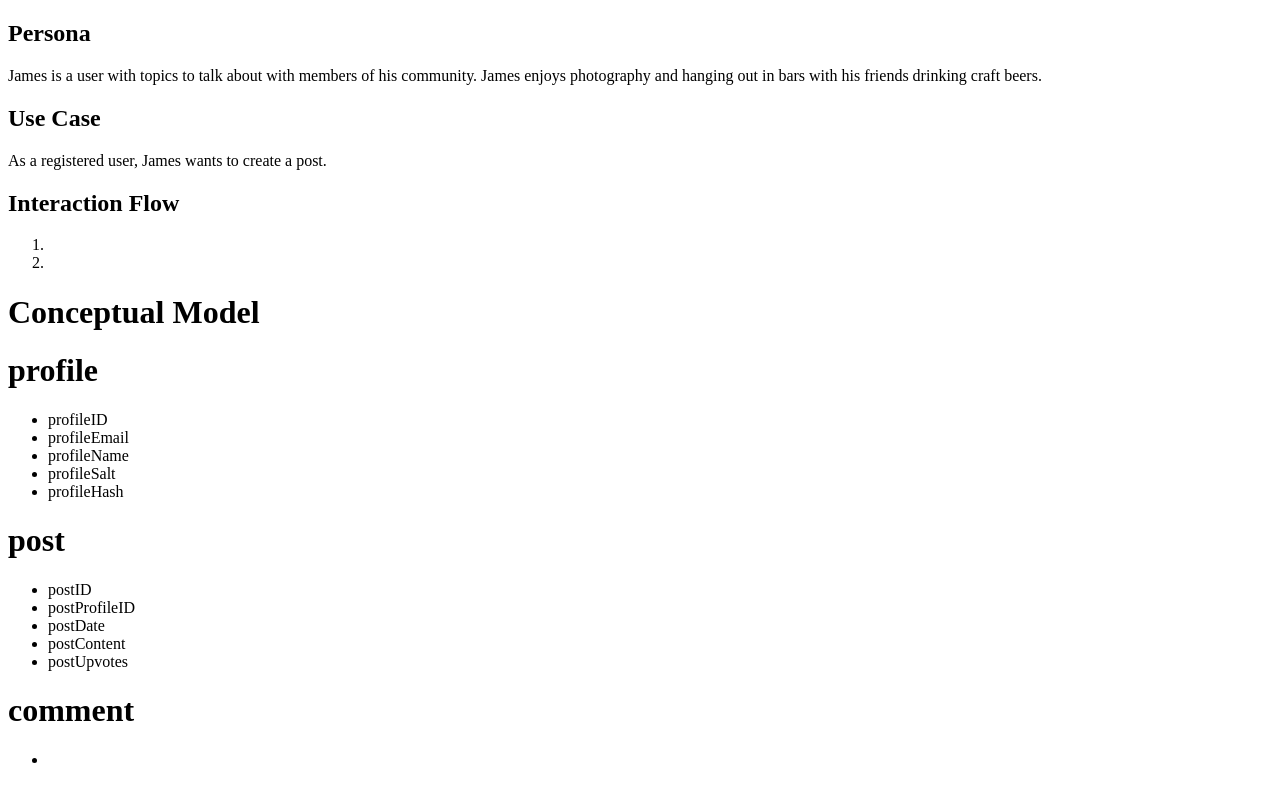
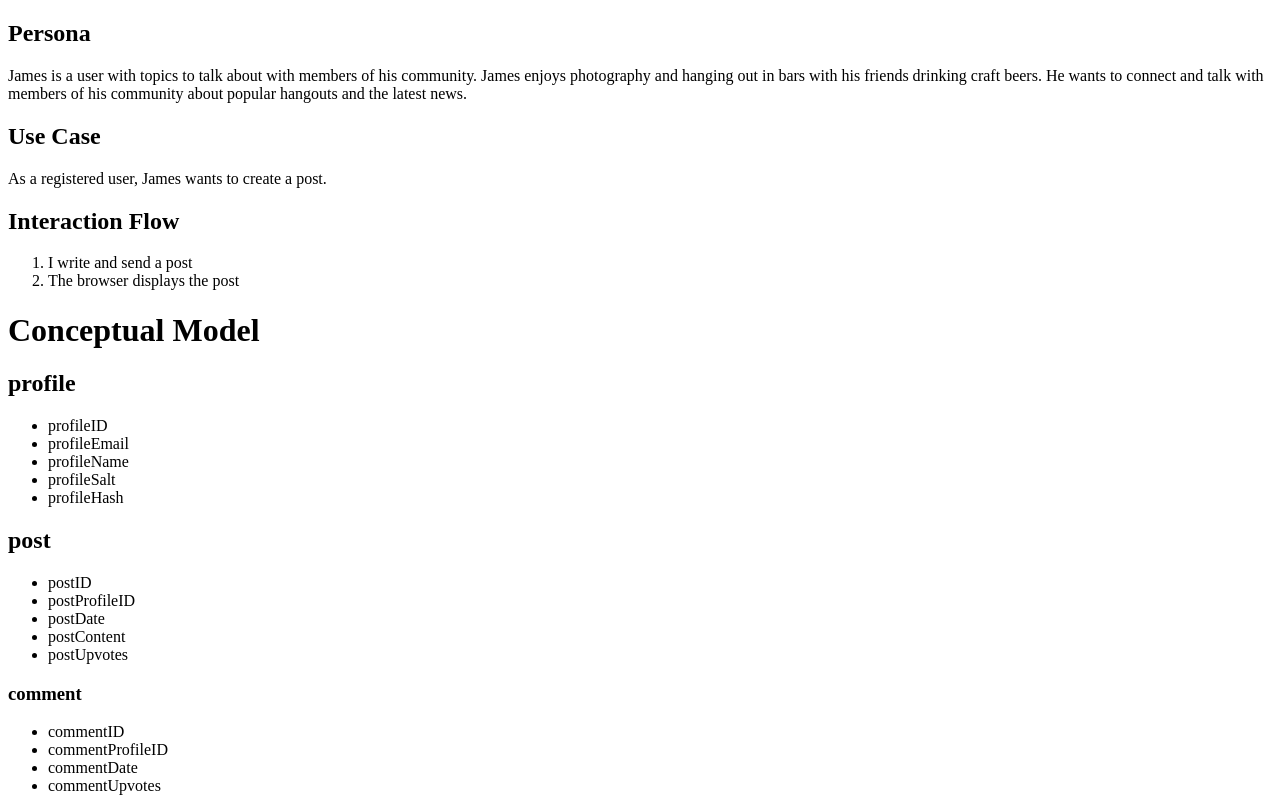
Before and after one commit to Jaccuse/data-design, a PHP site: page / in a window 1280 px wide. Before the commit the page ends 763 px from the top, so only its background shows below. Run offline with PHP 8.4, Linux system fonts and the light colour scheme.

Commit message:
Fleshed out content

```diff
--- a/index.php
+++ b/index.php
@@ -8,7 +8,7 @@
     <body>
         <p>
             <h2>Persona</h2>
-            James is a user with topics to talk about with members of his community. James enjoys photography and hanging out in bars with his friends drinking craft beers.
+            James is a user with topics to talk about with members of his community. James enjoys photography and hanging out in bars with his friends drinking craft beers. He wants to connect and talk with members of his community about popular hangouts and the latest news.
         </p>
         <p>
             <h2>Use Case</h2>
@@ -17,15 +17,15 @@
         <p>
             <h2>Interaction Flow</h2>
             <ol>
-                <li></li>
-                <li></li>
+                <li>I write and send a post</li>
+                <li>The browser displays the post</li>
             </ol>
         </p>
         <p>
             <h1>Conceptual Model</h1>
         </p>
         <p>
-            <h1>profile</h1>
+            <h2>profile</h2>
             <ul>
                 <li>profileID</li>
                 <li>profileEmail</li>
@@ -35,7 +35,7 @@
             </ul>
         </p>
         <p>
-            <h1>post</h1>
+            <h2>post</h2>
             <ul>
                 <li>postID</li>
                 <li>postProfileID</li>
@@ -45,9 +45,12 @@
             </ul>
         </p>
         <p>
-            <h1>comment</h1>
+            <h3>comment</h3>
             <ul>
-                <li></li>
+                <li>commentID</li>
+                <li>commentProfileID</li>
+                <li>commentDate</li>
+                <li>commentUpvotes</li>
             </ul>
         </p>
     </body>
```
